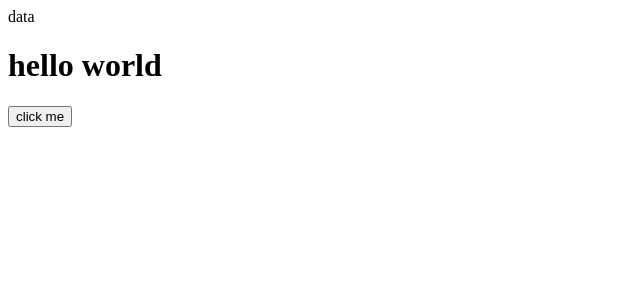
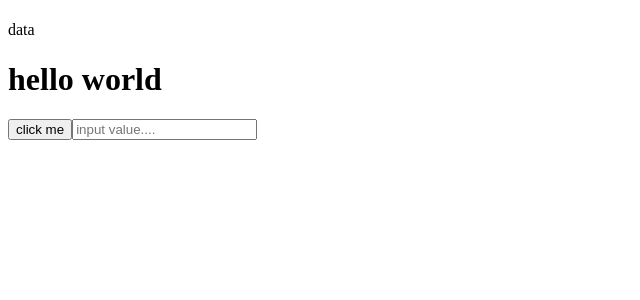
Before and after one commit to redskyby/testing, a React (Create React App) app in the folder react_test/: page / in a window 1280 px wide. Shown: the top 300 px of the page, without its empty margins (0-640 px from the left). Built offline with nearby package versions, Linux system fonts and the light colour scheme.

Commit message:
input check

```diff
--- a/react_test/src/App.js
+++ b/react_test/src/App.js
@@ -1,8 +1,9 @@
-import { useEffect, useState } from "react";
+import {useEffect, useState} from "react";
 
 function App() {
     const [data, setData] = useState(null);
     const [toggle, setToggle] = useState(false);
+    const [value, setValue] = useState("");
 
     const onClick = () => setToggle((prev) => !prev);
 
@@ -14,12 +15,14 @@ function App() {
 
     return (
         <div>
+            <h1 data-testid={"value-elem"}>{value}</h1>
             {toggle === true && <div data-testid="toggle-elem">toggle</div>}
             {data && <div>data</div>}
             <h1>hello world</h1>
             <button onClick={onClick} data-testid="toggle-btn">
                 click me
             </button>
+            <input onChange={e => setValue(e.target.value)} type="text" placeholder={"input value...."}/>
         </div>
     );
 }
```
Also changed, not shown: 1 other file (tests, documents, lock files or other folders).
